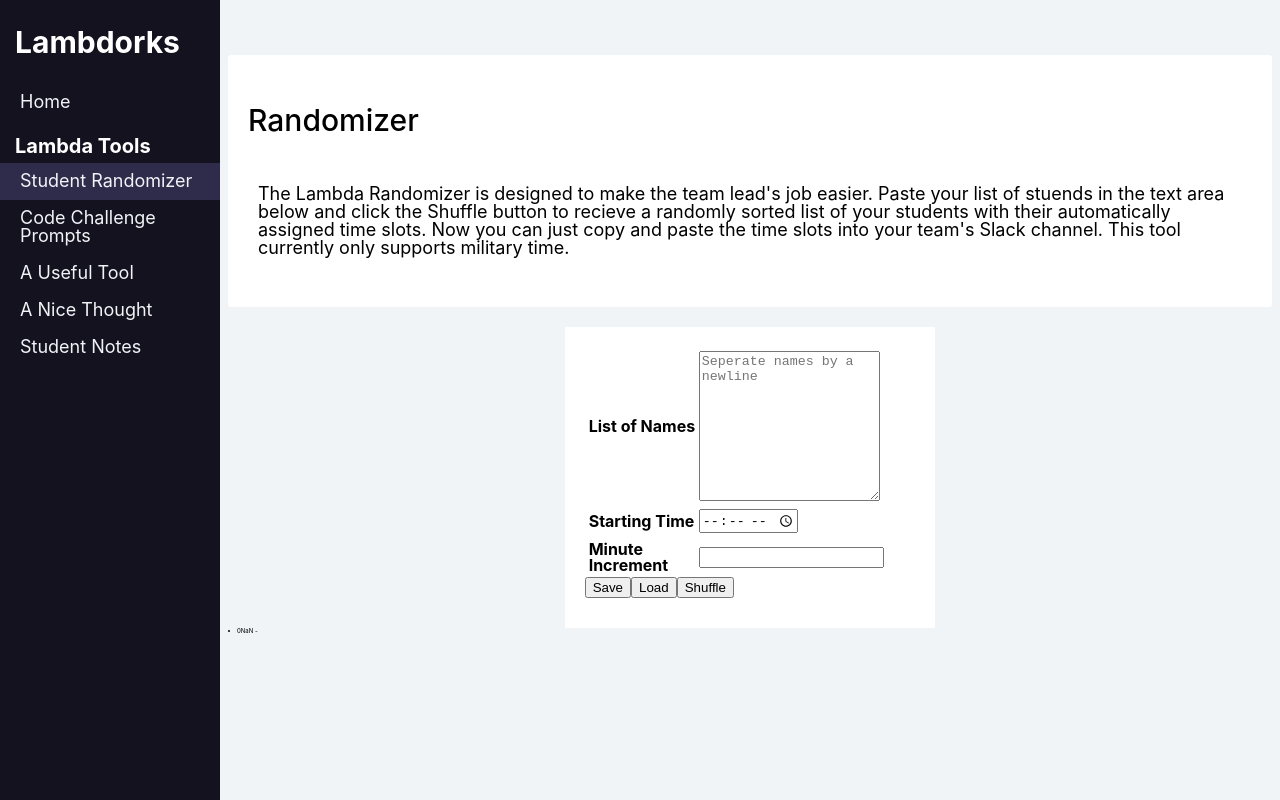
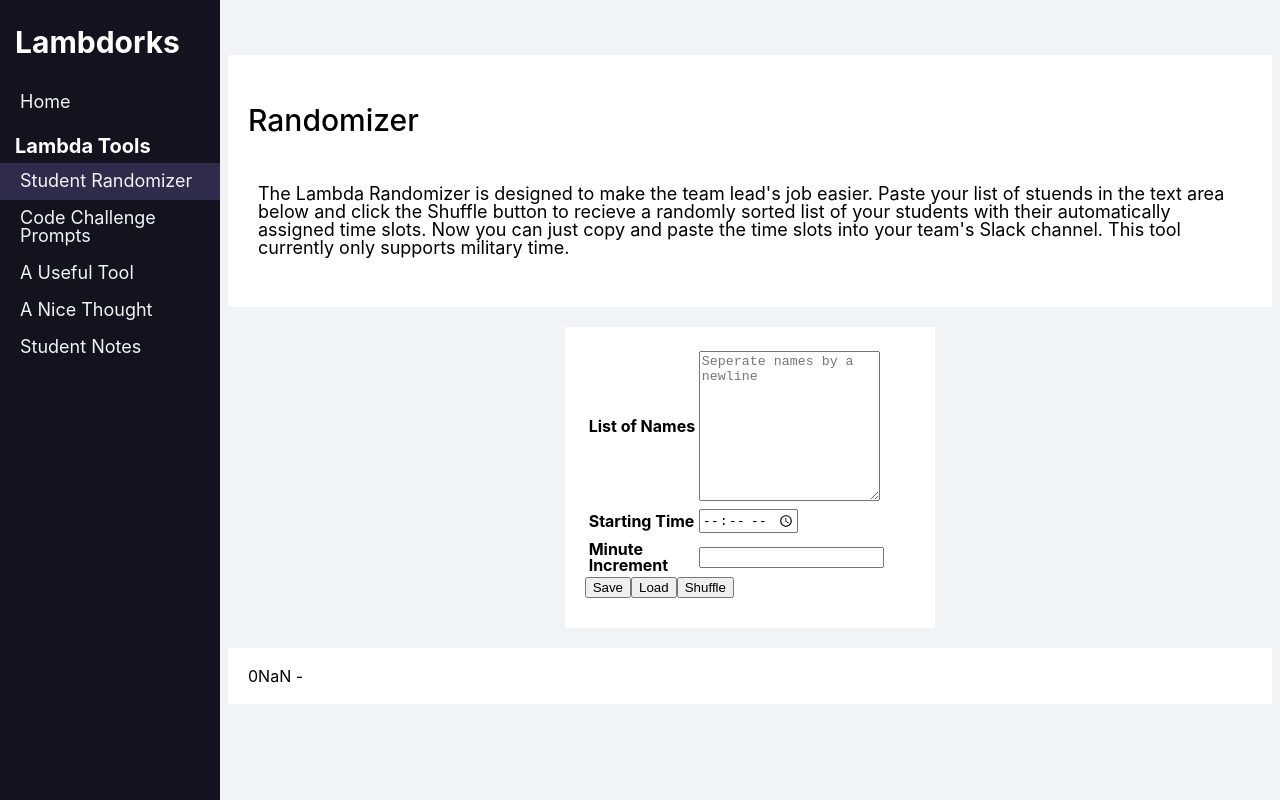
Before and after one commit to michaelagard/lambda-tools, a React (Create React App) app in the folder lambda-tools/: page /random in a window 1280 px wide. Both pictures are taken after a click on the button "Shuffle". Built offline with nearby package versions, Linux system fonts and the light colour scheme.

Commit message:
style randomizeroutput

```diff
--- a/lambda-tools/src/components/Randomizer/RandomizerOutput.js
+++ b/lambda-tools/src/components/Randomizer/RandomizerOutput.js
@@ -1,15 +1,16 @@
 import React from 'react';
+import { UnorderedList, ListItem } from './RandomizerOutput.styled';
 
 function RandomizerOutput(props) {
 
 	return (
-		<div className="randomizer-output">
+		<UnorderedList>
 
 			{typeof(props.shuffledNameArray) === "object" ? props.shuffledNameArray.map((name) =>
-			<li key={name}>{name}</li>
+			<ListItem key={name}>{name}</ListItem>
 			) : null}
 
-		</div>
+		</UnorderedList>
 	)
 }
 
--- /dev/null
+++ b/lambda-tools/src/components/Randomizer/RandomizerOutput.styled.js
@@ -0,0 +1,12 @@
+import styled from 'styled-components';
+
+export const UnorderedList = styled.ul`
+  list-style-type: none;
+  background: white;
+  padding: 2rem 2rem;
+  margin-top: 2rem;
+`;
+
+export const ListItem = styled.li`
+  font-size: 1.6rem;
+`;
```
